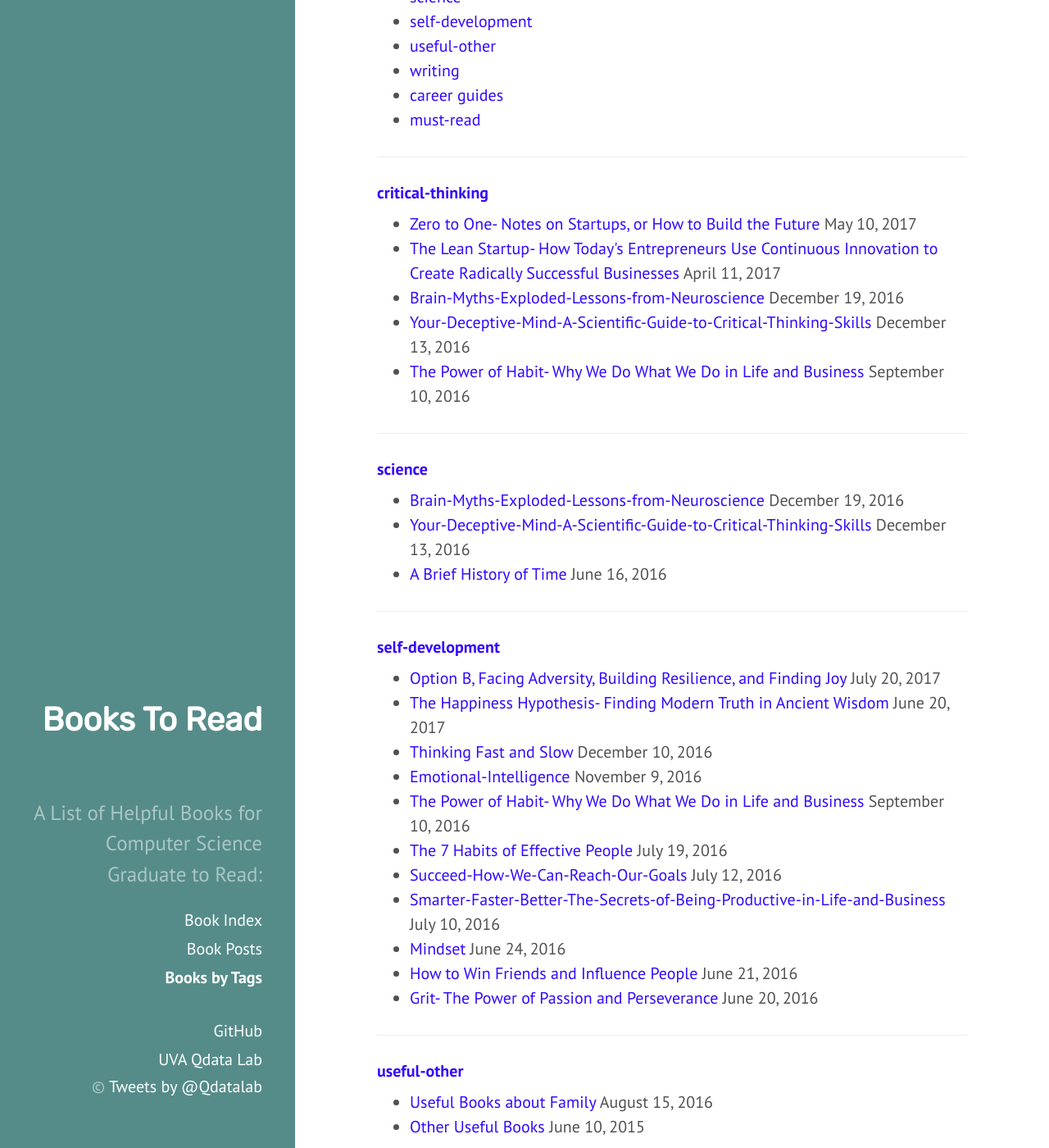
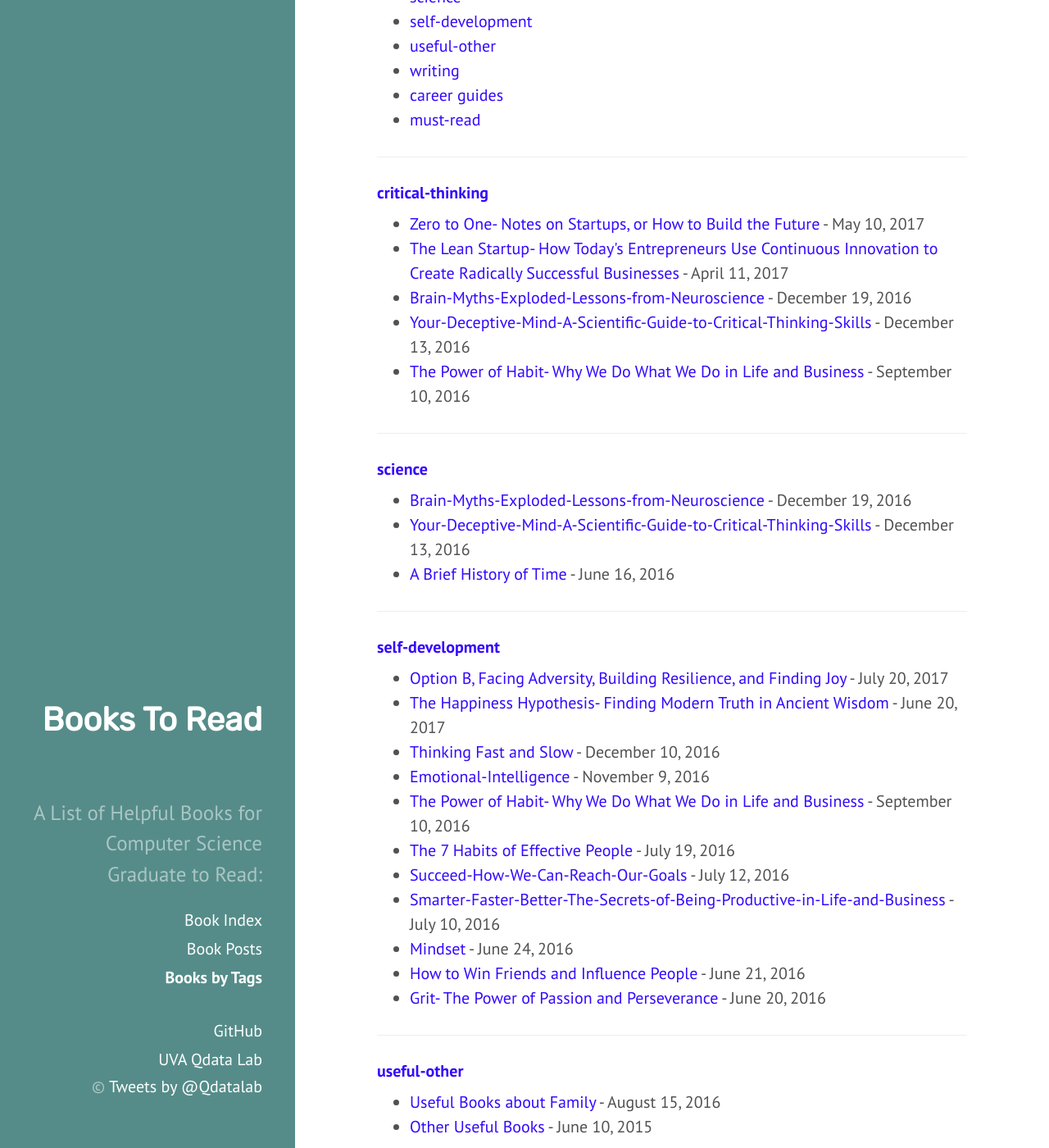
Before and after one commit to qiyanjun/books2read, a Jekyll site: the page built from tag.md, in a window 1280 px wide and 1400 px high, scrolled down 239 px. Shown: the whole window at 82% size. Built offline with Jekyll 4.4.1, drawn with Linux system fonts in a browser that asks for light colours; some of the changed text lies outside the part shown.

Commit message:
try to improve the format.

```diff
--- a/tag.md
+++ b/tag.md
@@ -27,7 +27,7 @@
   {% if post.tags contains t %}
   <li>
     <a href="{{ site.baseurl }}{{ post.url }}">{{ post.title }}</a>
-    <span class="date">{{ post.date | date: "%B %-d, %Y"  }}</span>
+    <span class="date">- {{ post.date | date: "%B %-d, %Y"  }}</span>
   </li>
   {% endif %}
 {% endfor %}
```
